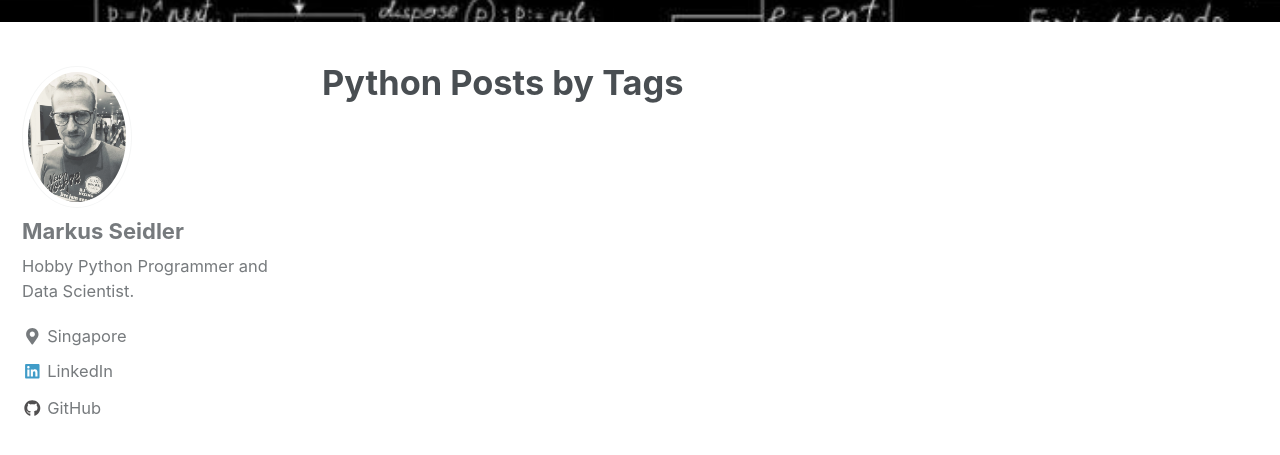
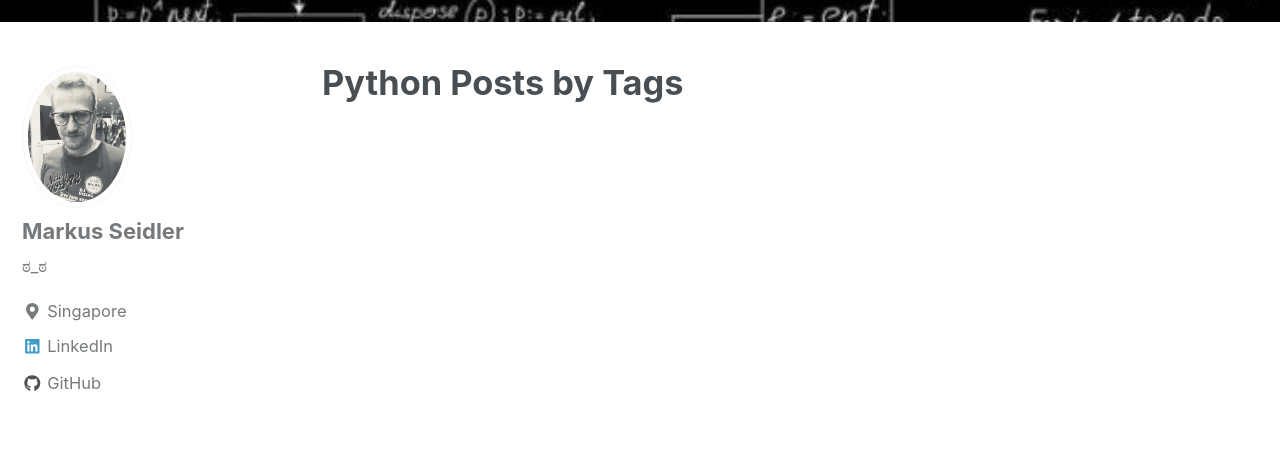
Before and after one commit to markusseidler/markusseidler.github.io, a Jekyll site: the page built from _pages/python.md, in a window 1280 px wide and 900 px high, scrolled down 766 px. Shown: the top 455 px of the window. Built offline with Jekyll 4.4.1, drawn with Linux system fonts in a browser that asks for light colours; nearby versions of some CDN libraries.

Commit message:
changed bio desc

```diff
--- a/_config.yml
+++ b/_config.yml
@@ -99,7 +99,7 @@ analytics:
 author:
   name             : "Markus Seidler"
   avatar           : "/images/IMG_0587.jpg" # path of avatar image, e.g. "/assets/images/bio-photo.jpg"
-  bio              : "Hobby Python Programmer and Data Scientist."
+  bio              : "ಠ_ಠ"
   location         : "Singapore"
   email            :
   uri              :
```
